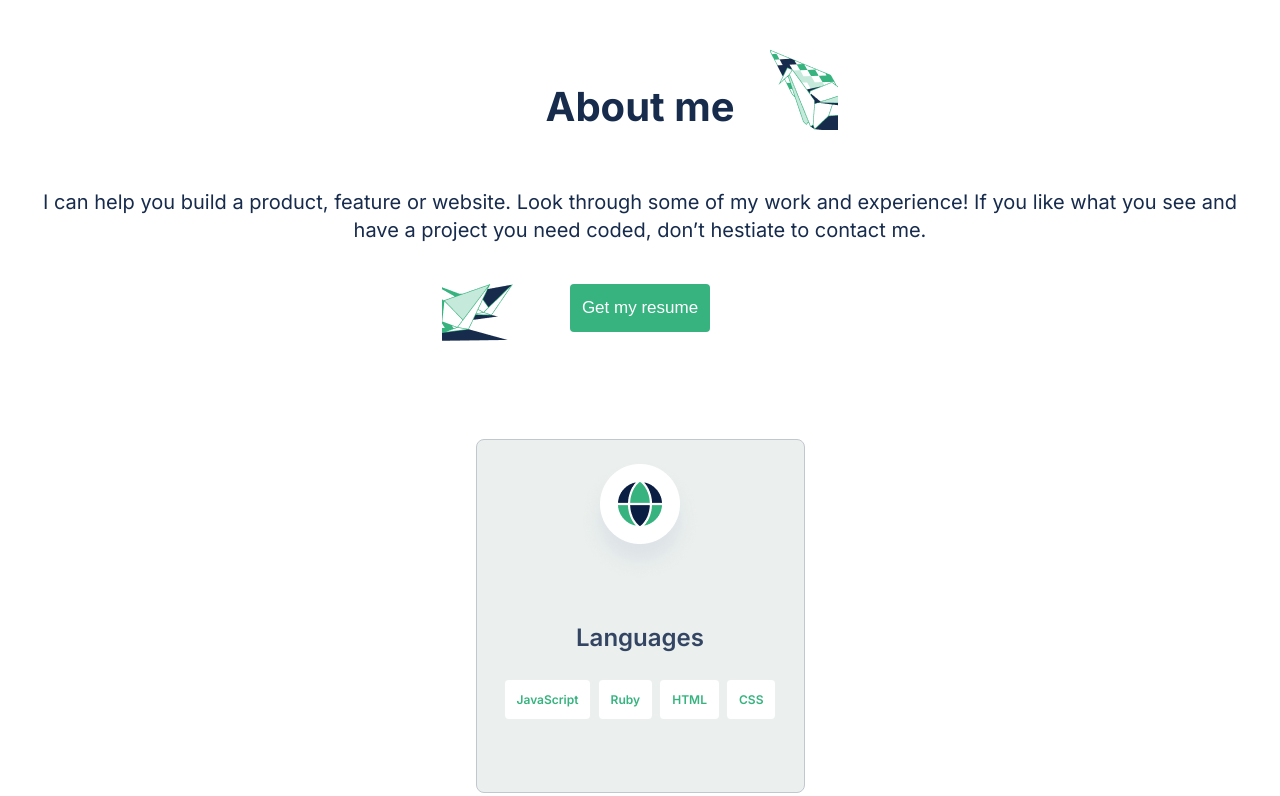
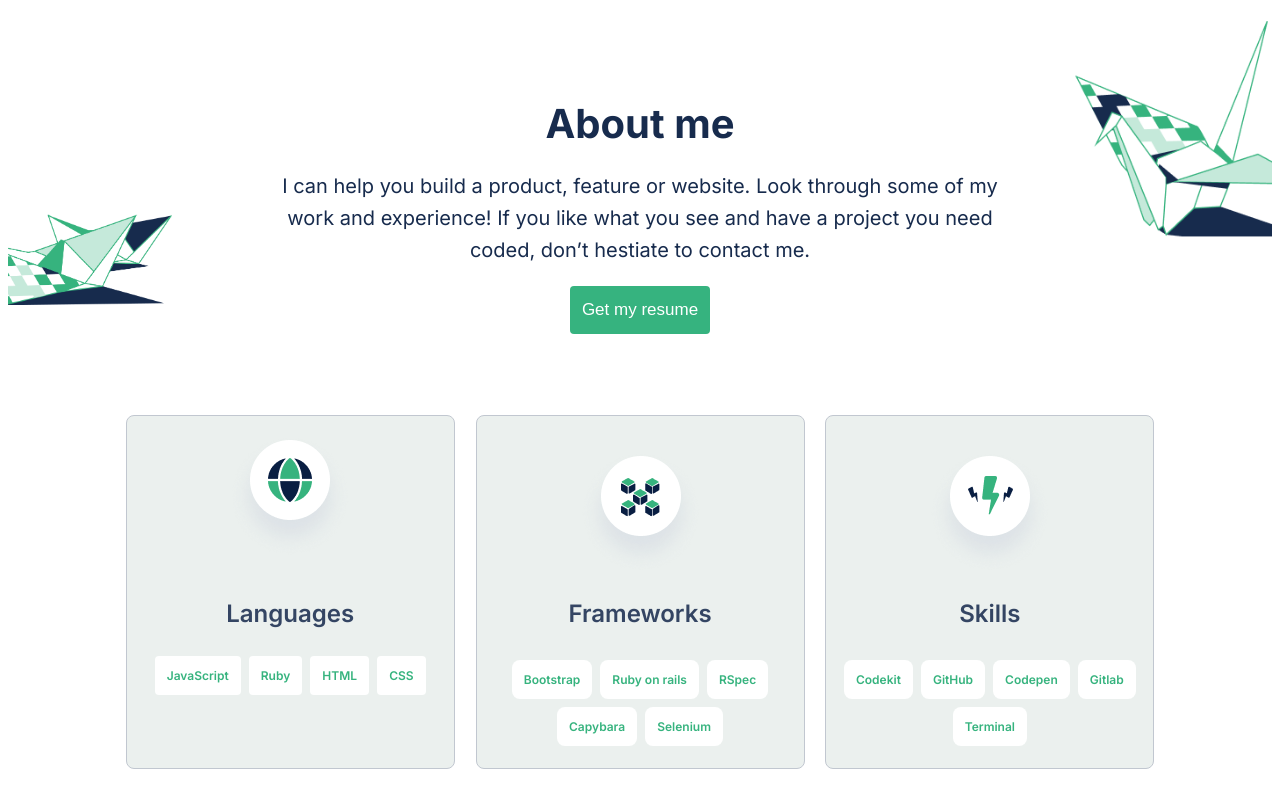
Before and after one commit to CindyDorantes/My-personal-portfolio-site, a plain HTML site: page Index.html in a window 1280 px wide. Shown: the part 1974-2770 px from the top of the page. Drawn offline with Linux system fonts and the light colour scheme.

Commit message:
add desktop version for .aboutme section

```diff
--- a/Index.html
+++ b/Index.html
@@ -134,17 +134,19 @@
     <!--Works section finishes-->
     <!--About Me section starts-->
     <section class="aboutme">
-        <div class="bg-1">
+        <div class="hl-aboutme">
+            <div class="bg-1"> <!-- for background image -->
                 <h2 class="aboutme-heading">About me</h2>
             </div>
-        <p>
+            <p class="p-aboutme">
                 I can help you build a product, feature or website. Look through some of my work and experience!
                 If you like what you see and have a project you need coded, don’t hestiate to contact me.
             </p>
-        <div class="bg-2">
+            <div class="bg-2"> <!-- for background image -->
                 <button type="button" class="resume-button">Get my resume</button>
             </div>
-        <p></p>
+            <br class="br-02">
+        </div>
         <!--here begins the languages square-->
         <div class="languages">
             <p class="language-icon"><img src="./Images/languages-icon.png" alt="ellipse with green and blue sections"></p>
@@ -171,7 +173,7 @@
         </div>
         <!--Frameworks square finishes-->
         <!--here begins SKILLS square-->
-        <div class="frameworks">
+        <div class="frameworks skills">
             <p class="framework-icon"><img src="./Images/skills-icon.png" alt="green thunder"></p>
             <p class="framework-title">Skills</p>
             <ul class="framework-cards">
--- a/style.css
+++ b/style.css
@@ -216,6 +216,12 @@ button:active {
   align-items: center;
 }
 
+.hl-aboutme {
+  display: flex;
+  flex-direction: column;
+  align-items: center;
+}
+
 /* To add the background images */
 .bg-1 {
   height: 127px;
@@ -259,13 +265,17 @@ button:active {
   color: #fff;
 }
 
+.br-02 {
+  margin: 40px;
+}
+
 .languages {
   display: grid;
   grid-template-rows: 16px 128px 40px 32px 24px 40px 64px;
   border-radius: 8px;
   background-color: #ebf0ee;
   border: 1px solid #c1c7d0;
-  width: 327px;
+  max-width: 327px;
   height: 352px;
   margin-top: 10px;
   margin-bottom: 10px;
@@ -511,7 +521,7 @@ button:active {
     margin-bottom: 0%;
   }
 
-  /* Desktop alignment for headline section*/
+  /* Desktop alignment for works section*/
   .works {
     grid-template-columns: repeat( 3 , 1fr );
     grid-template-rows: 13% 474px 474px;
@@ -555,4 +565,64 @@ button:active {
     grid-area: 3 / 3 / 4 / 4;
   }
 
+  /* Desktop alignment for aboutme section*/
+  .aboutme {
+    display: grid;
+    grid-template-columns: repeat( 3 , 1fr );
+    grid-template-rows: 250px 474px;
+    gap: 2% 2%;
+    padding: 5.5% 9.3% 5.5% 9.3%;
+    width: auto;
+    background-image: url("./Images/aboutme_frame_desktop01.png"), url("./Images/aboutme_frame_desktop02.png");
+    background-repeat: no-repeat, no-repeat;
+    background-position: top, 0% 25%;
+    background-size: 100%, 13%;
+  }
+
+  .hl-aboutme {
+    grid-column: 1 / span 3;
+    grid-row: 1 / 2;
+    margin: 0%;
+    width: 75%;
+    justify-self: center;
+  }
+
+  .bg-1,
+  .bg-2 {
+    background-image: none;
+    height: auto;
+    width: auto;
+  }
+
+  .aboutme-heading,
+  .p-aboutme {
+    margin: 0%;
+  }
+
+  .p-aboutme {
+    line-height: 32px;
+  }
+
+  .br-02 {
+    display: none;
+  }
+
+  .languages {
+    max-width: 369px;
+    grid-area: 2 / 1 / 3 / 2;
+    justify-self: center;
+  }
+
+  .frameworks {
+    max-width: 369px;
+    grid-area: 2 / 2 / 3 / 3;
+    justify-self: center;
+  }
+
+  .skills {
+    max-width: 369px;
+    grid-area: 2 / 3 / 3 / 4;
+    justify-self: center;
+  }
+
 }
```
Also changed, not shown: Images/aboutme_frame_desktop01.png (added), Images/aboutme_frame_desktop02.png (added). Lines whose indentation alone changed are shown as unchanged.
